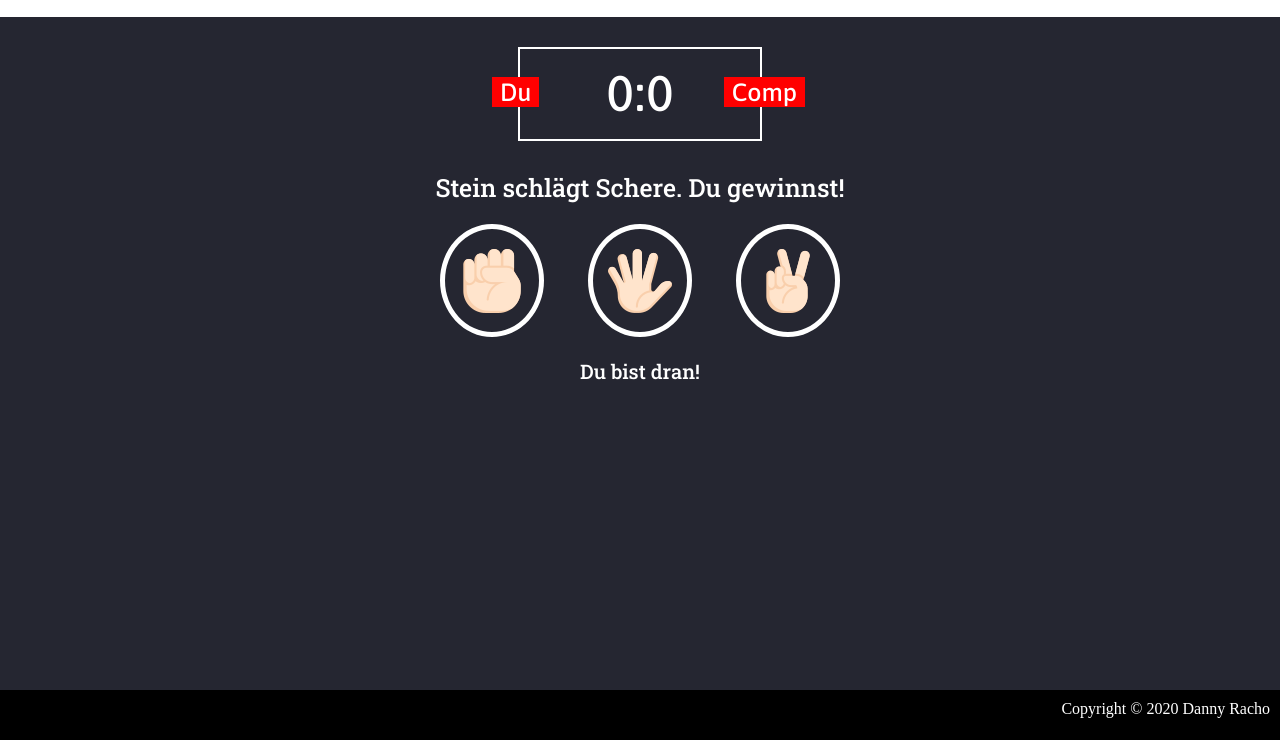
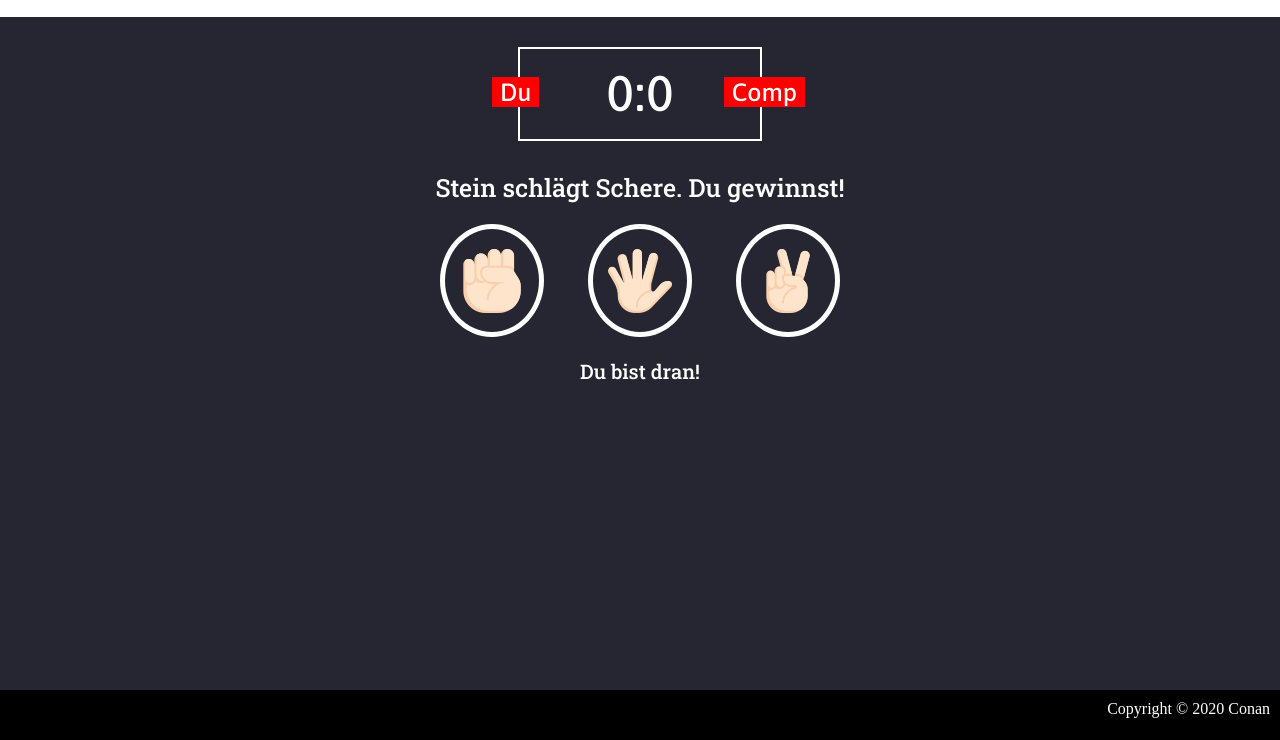
Before and after one commit to Dannyracho1/Lets-play-a-game, a plain HTML site: page Rock-paper-scissors/index.html in a window 1280 px wide. Shown: the part 60-800 px from the top of the page. Drawn offline with Linux system fonts and the light colour scheme; a web font is replaced by a local one.

Commit message:
Update index.html

```diff
--- a/Rock-paper-scissors/index.html
+++ b/Rock-paper-scissors/index.html
@@ -32,7 +32,7 @@
 	<p id="tutorial">Du bist dran!</p>
 	<script src="app.js" charset="utf-8"></script>
 	<div id="footer">
-		Copyright &copy; 2020 Danny Racho
+		Copyright &copy; 2020 Conan
 	</div>
 </body>
 </html>
```
